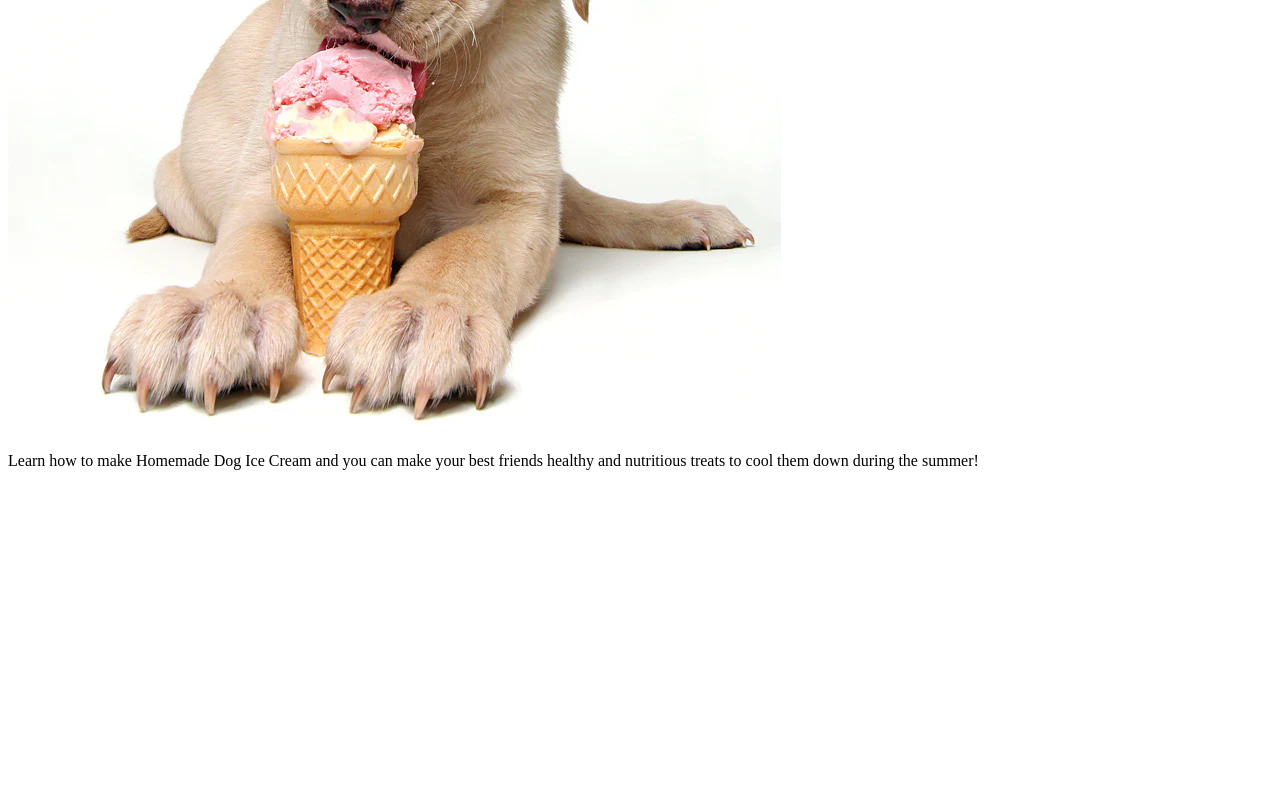
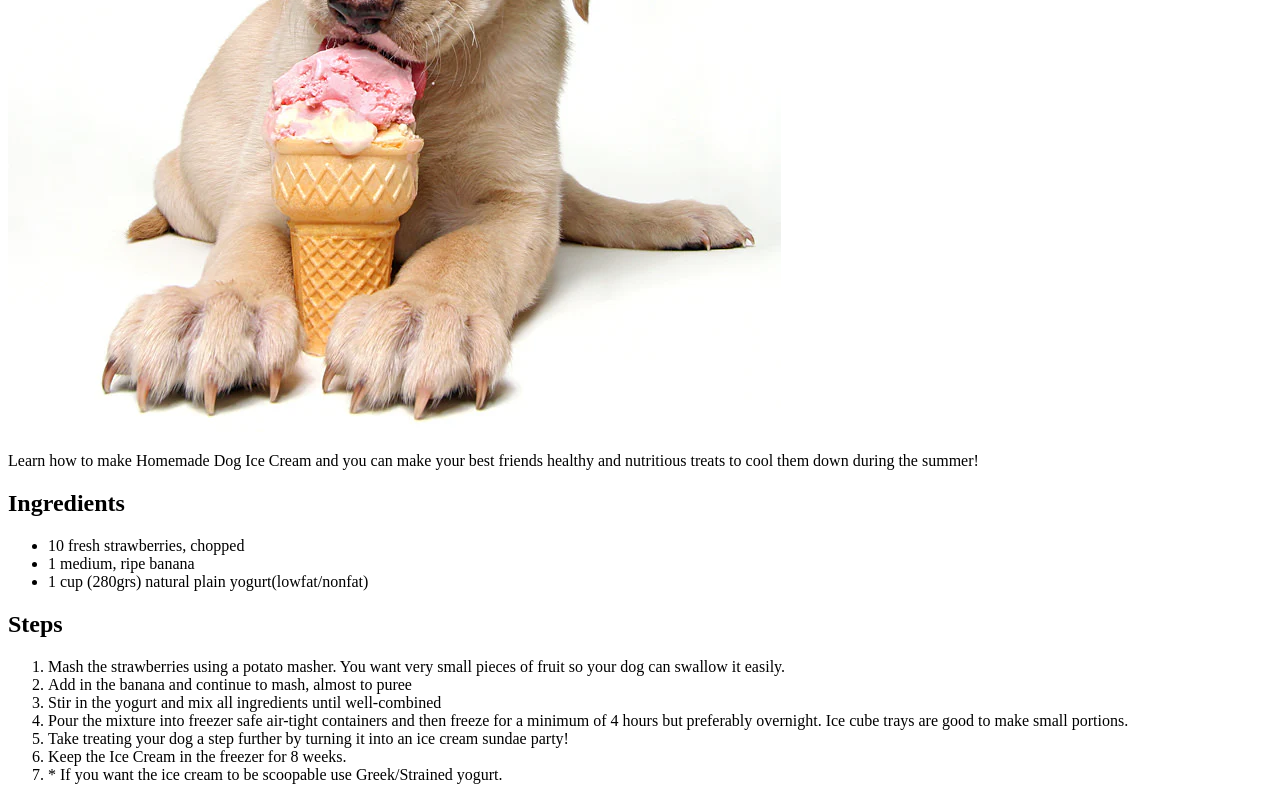
Before and after one commit to Kannerit/odin-recipes, a plain HTML site: page recipes/puppyicecream.html in a window 1280 px wide. Shown: the part 448-1248 px from the top of the page. Before the commit the page ends 934 px from the top, so only its background shows below. Drawn offline with Linux system fonts and the light colour scheme.

Commit message:
Add ingredients and steps for recipe

```diff
--- a/recipes/puppyicecream.html
+++ b/recipes/puppyicecream.html
@@ -8,6 +8,23 @@
         <h1>Pupyy Safe Ice Cream!</h1>
         <img src="../Img/icecream.webp" alt="puppy eating ice cream">
         <p>Learn how to make Homemade Dog Ice Cream and you can make your best friends healthy and nutritious treats to cool them down during the summer!</p>
+
+        <h2>Ingredients</h2>
+        <ul>
+            <li>10 fresh strawberries, chopped</li>
+            <li>1 medium, ripe banana</li>
+            <li>1 cup (280grs) natural plain yogurt(lowfat/nonfat)</li>
+        </ul>
+        <h2>Steps</h2>
+        <ol>
+            <li>Mash the strawberries using a potato masher. You want very small pieces of fruit so your dog can swallow it easily.</li>
+            <li>Add in the banana and continue to mash, almost to puree</li>
+            <li>Stir in the yogurt and mix all ingredients until well-combined</li>
+            <li>Pour the mixture into freezer safe air-tight containers and then freeze for a minimum of 4 hours but preferably overnight. Ice cube trays are good to make small portions.</li>
+            <li>Take treating your dog a step further by turning it into an ice cream sundae party!</li>
+            <li>Keep the Ice Cream in the freezer for 8 weeks.</li>
+            <li>* If you want the ice cream to be scoopable use Greek/Strained yogurt.</li>
+        </ol>
     </Body>
 
 </html>
```
